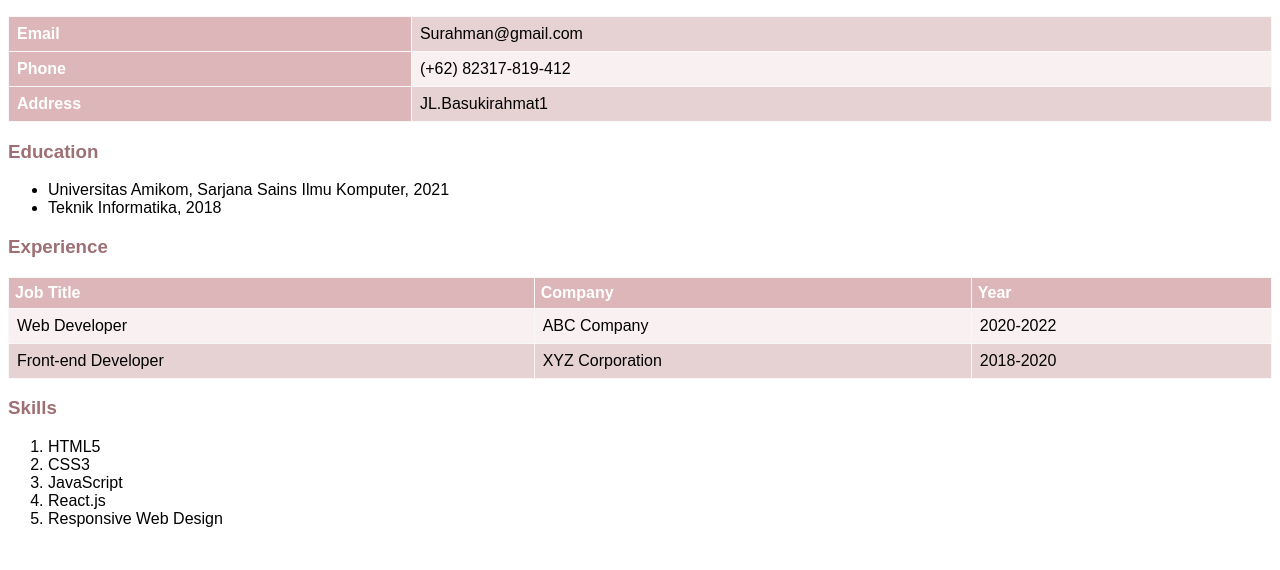
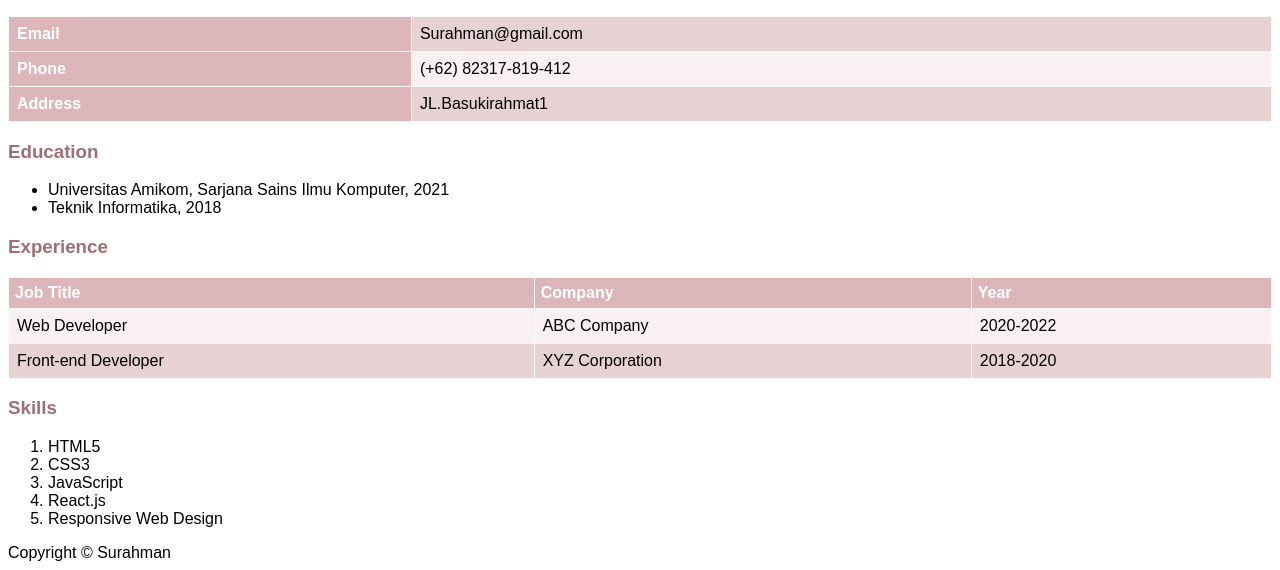
Before and after one commit to SURAHMAN25/Tugas_2_Web_Portofolio, a plain HTML site: page index.html in a window 1280 px wide. Shown: the part 329-899 px from the top of the page. Before the commit the page ends 873 px from the top, so only its background shows below. Drawn offline with Linux system fonts and the light colour scheme.

Commit message:
Tambah Footer

```diff
--- a/index.html
+++ b/index.html
@@ -75,6 +75,10 @@
         <li>Responsive Web Design</li>
     </ol>
 
+    <footer>
+        Copyright &copy; Surahman
+    </footer>
+
 </body>
 
 </html>
```
Lines whose indentation alone changed are shown as unchanged.
